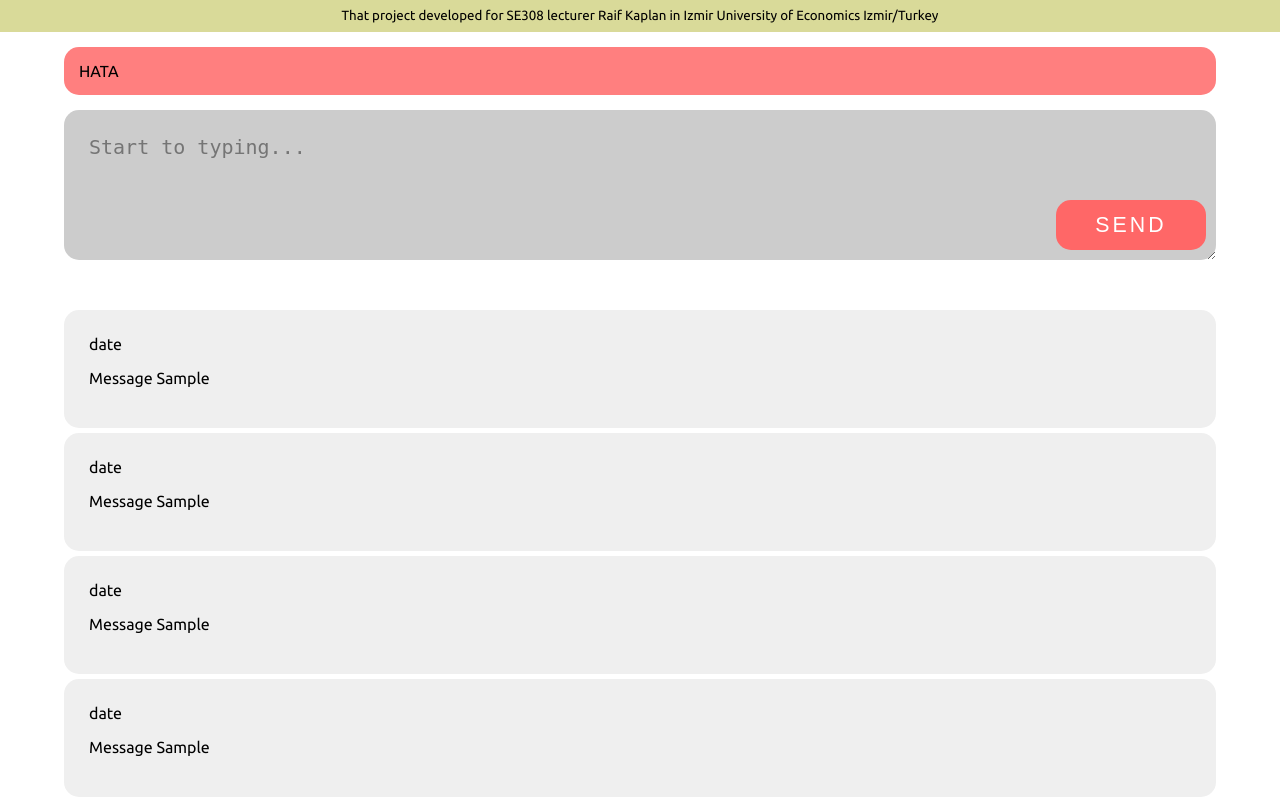
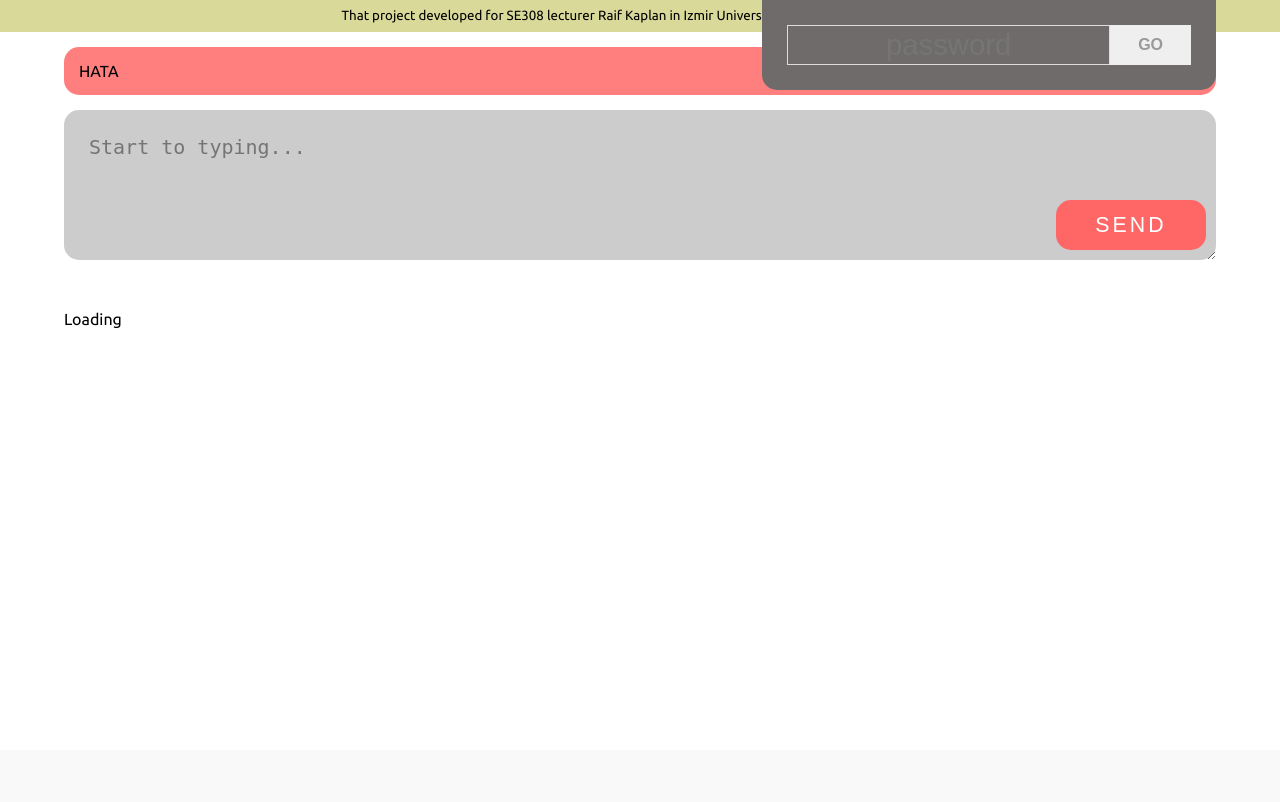
Before and after one commit to canbagdiken/hwall, a PHP site: page / in a window 1280 px wide. Shown: the part 50-852 px from the top of the page. After the commit the page ends 378 px from the top, so only its background shows below. Run offline with PHP 8.4, Linux system fonts and the light colour scheme.

Commit message:
manage feature added

```diff
--- a/assets/css/css.css
+++ b/assets/css/css.css
@@ -27,6 +27,7 @@ body > p {
     box-sizing: border-box;
     margin-bottom: 5px;
     border-radius: 15px;
+	position:relative;
 }
 
 
@@ -140,6 +141,86 @@ div#logo {
 }
 
 
+
+
+
+
+
+
+div#manage {
+    position: absolute;
+    right: 5%;
+    top: 50px;
+    background: #6f6b6b;
+    padding: 25px;
+    box-sizing: border-box;
+    z-index: 999;
+    border-radius: 0px 0px 15px 15px;
+}
+
+
+
+
+
+
+#manage input#pw {
+    width: 80%;
+    height: 40px;
+    margin: 0px;
+    padding: 0px;
+    box-sizing: border-box;
+    font-size: 22pt;
+    text-align: center;
+    float: left;
+    background-color: transparent;
+    border: 1px solid #ddd;
+	color:#ddd
+}
+
+
+#manage #loginBtn {
+    width: 20%;
+    height: 40px;
+    margin: 0px;
+    padding: 0px;
+    text-align: center;
+    color: #999;
+    border: 0px;
+    float: left;
+    text-transform: uppercase;
+    box-sizing: border-box;
+    font-size: 12pt;
+    font-weight: bolder;
+	cursor:pointer;
+}
+
+
+
+.wall > div > button {
+    width: 30px;
+    height: 30px;
+    position: absolute;
+    right: 25px;
+    top: 25px;
+    background-color: #ff6767;
+    color: #fff;
+    border: 0px;
+    font-size: 9pt;
+    line-height: 30px;
+    text-align: center;
+    padding: 0px;
+}
+
+
+.wall > div > em {
+    position: absolute;
+    right: 25px;
+    bottom: 15px;
+    font-size: 12pt;
+}
+
+
+
 /*
 *	loading effects from Loading.io
 */
--- a/index.html
+++ b/index.html
@@ -24,7 +24,12 @@
 			<div id="logo">HWALL - Homework purposeful message wall project</div>
 
 			<button id="login">MANAGE</button>
+			<div id="manage">
 
+				<input type="password" placeholder="password" id="pw">
+				<button id="loginBtn">go</button>
+
+			</div>
 		</div>
 			<p>That project developed for SE308 lecturer Raif Kaplan in Izmir University of Economics Izmir/Turkey<p>
 
@@ -38,22 +43,7 @@
 		</div>
 
 		<div class="wall">
-			<div>
-				<span>date</span>
-				<p>Message Sample</p>
-			</div>
-			<div>
-				<span>date</span>
-				<p>Message Sample</p>
-			</div>
-			<div>
-				<span>date</span>
-				<p>Message Sample</p>
-			</div>
-			<div>
-				<span>date</span>
-				<p>Message Sample</p>
-			</div>
+					Loading
 		</div>
 
 </body>
```
Also changed, not shown: assets/js/script.js (+72 -2 lines).
